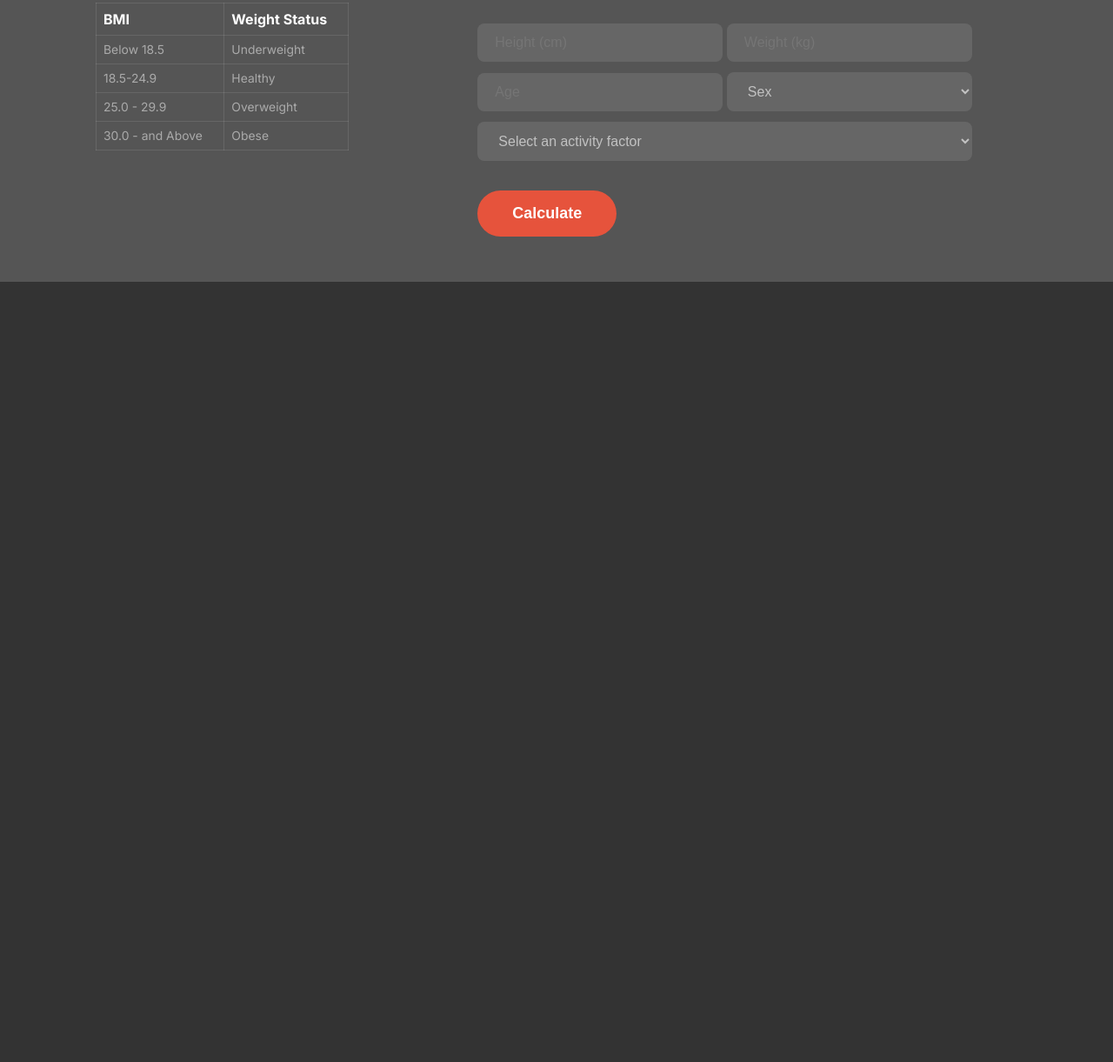
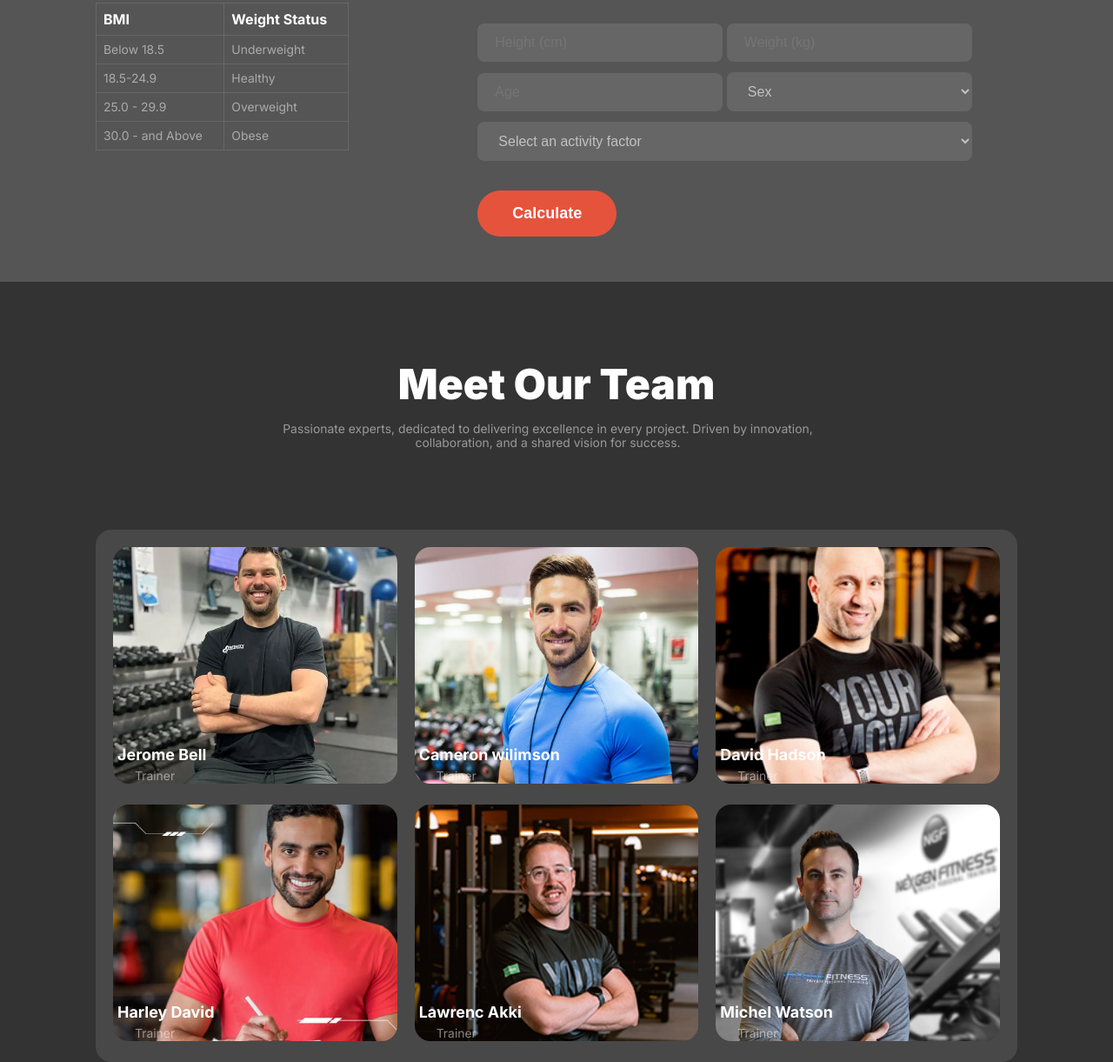
Before and after one commit to shantoislam242/assignment-2, a plain HTML site: page index.html in a window 1280 px wide. Shown: the part 2116-3337 px from the top of the page at 87% size. Before the commit the page ends 2440 px from the top, so only its background shows below. Drawn offline with Linux system fonts and the light colour scheme.

Commit message:
added six part of main and making it responsive

```diff
--- a/index.html
+++ b/index.html
@@ -167,6 +167,63 @@
             </div>
         </section>
 
+        <section class="fifth-main cs-width">
+           <div class="fifth-container">
+            <h3 class="first-title">Meet Our Team</h3>
+            <p class="circle-drccription pbox"> Passionate experts, dedicated to delivering excellence in every project. Driven by innovation, collaboration, and a shared vision for success.</p>
+
+           </div>
+        </section>
+
+        <section class="cs-width sixth-main">
+            <div class="grid-box">
+                <div class="grid-item">
+                    <img src="images/trainer1.png" alt="">
+                    <div class="text-container">
+                        <h3 class="circle-title">Jerome Bell</h3>
+                        <p class="circle-drccription">Trainer</p>
+                    </div>
+                </div>
+                <div class="grid-item">
+                    <img src="images/trainer2.png" alt="">
+                    <div class="text-container">
+                        <h3 class="circle-title">Cameron wilimson</h3>
+                        <p class="circle-drccription">Trainer</p>
+                    </div>
+                </div>
+                <div class="grid-item">
+                    <img src="images/trainer3.png" alt="">
+                    <div class="text-container">
+                        <h3 class="circle-title">David Hadson</h3>
+                        <p class="circle-drccription">Trainer</p>
+                    </div>
+                </div>
+                <div class="grid-item">
+                    <img src="images/trainer4.png" alt="">
+                    <div class="text-container">
+                        <h3 class="circle-title">Harley David</h3>
+                        <p class="circle-drccription">Trainer</p>
+                    </div>
+                </div>
+                <div class="grid-item">
+                    <img src="images/trainer5.png" alt="">
+                    <div class="text-container">
+                        <h3 class="circle-title">Lawrenc Akki</h3>
+                        <p class="circle-drccription"> Trainer</p>
+                    </div>
+                </div>
+                <div class="grid-item">
+                    <img src="images/trainer6.png" alt="">
+                    <div class="text-container">
+                        <h3 class="circle-title">Michel Watson</h3>
+                        <p class="circle-drccription">Trainer</p>
+                    </div>
+                </div>
+            </div>
+
+
+        </section>
+
 
     </main>
     <footer>
--- a/styles/responsive.css
+++ b/styles/responsive.css
@@ -110,4 +110,11 @@
       .form-section, .table-section{
         padding-left: 20px;
       }
+
+      .fifth-container{
+        max-width: 309px;
+      }
+      .grid-box{
+        grid-template-columns: repeat(1, 1fr);
+      }
 }
--- a/styles/style.css
+++ b/styles/style.css
@@ -346,3 +346,46 @@ input , .first-select, .second-select{
   font-size: 18px;
   font-weight: 600;
 }
+
+/* fifth main part start */
+.fifth-main {
+  display: flex;
+  justify-content: center;
+  margin-top: 88px;
+  margin-bottom: 58px;
+}
+
+.fifth-container{
+  max-width: 670px;
+  text-align: center;
+}
+/* sixth main part start */
+.sixth-main{
+  background-color: rgba(255, 255, 255, 0.1);
+  border-radius: 18px;
+  padding: 20px;
+}
+
+.grid-box {
+  display: grid;
+  grid-template-columns: repeat(3, 1fr);
+  gap: 20px;
+}
+.grid-item {
+  position: relative;
+  overflow: hidden;
+}
+.grid-item img {
+  width: 100%;
+  height: 272px;
+  object-fit: cover;
+  border-radius: 18px;
+}
+.text-container {
+  position: absolute;
+  bottom: 0;
+  left: 0;
+  padding: 5px;
+  width: 100%;
+  text-align: left;
+}
```
